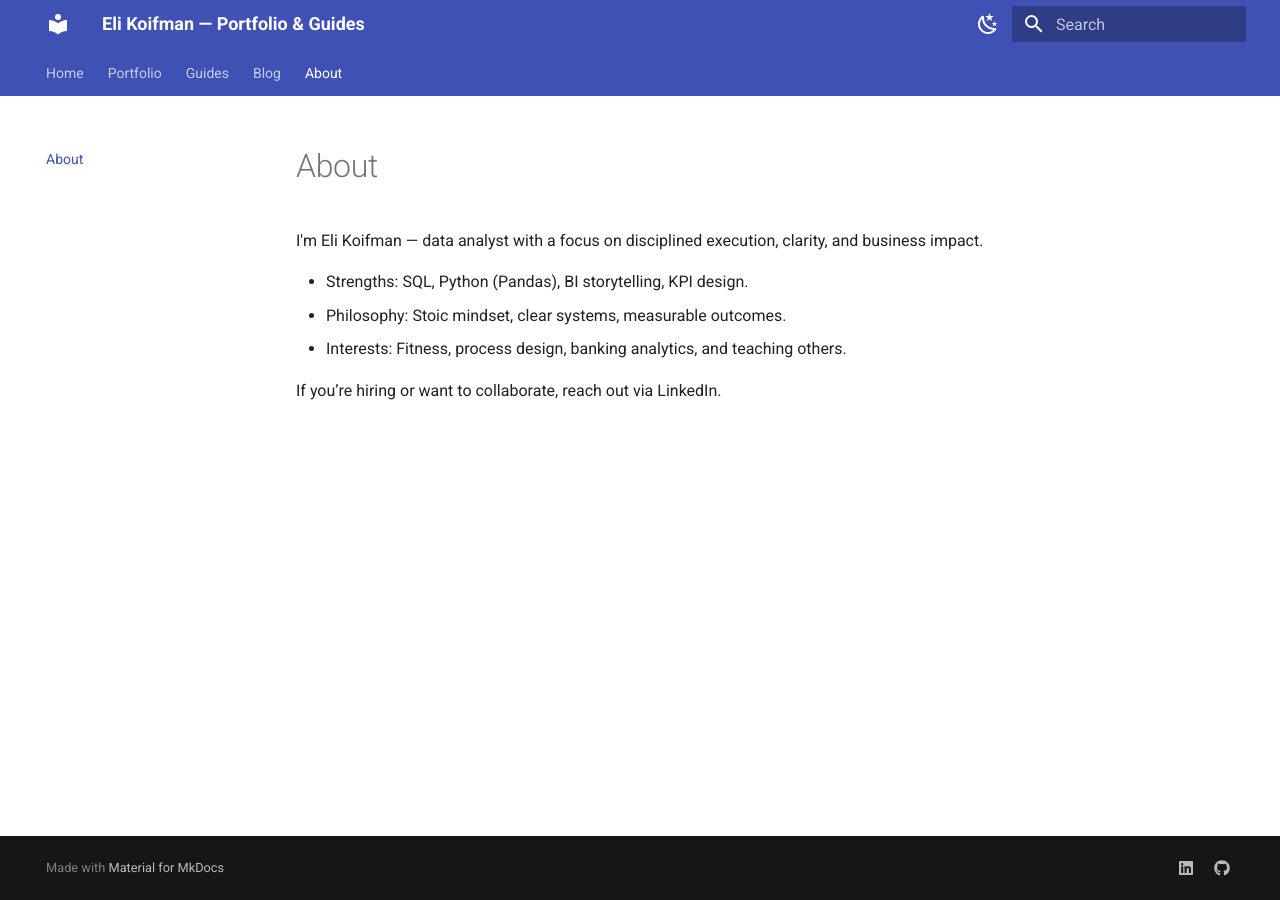
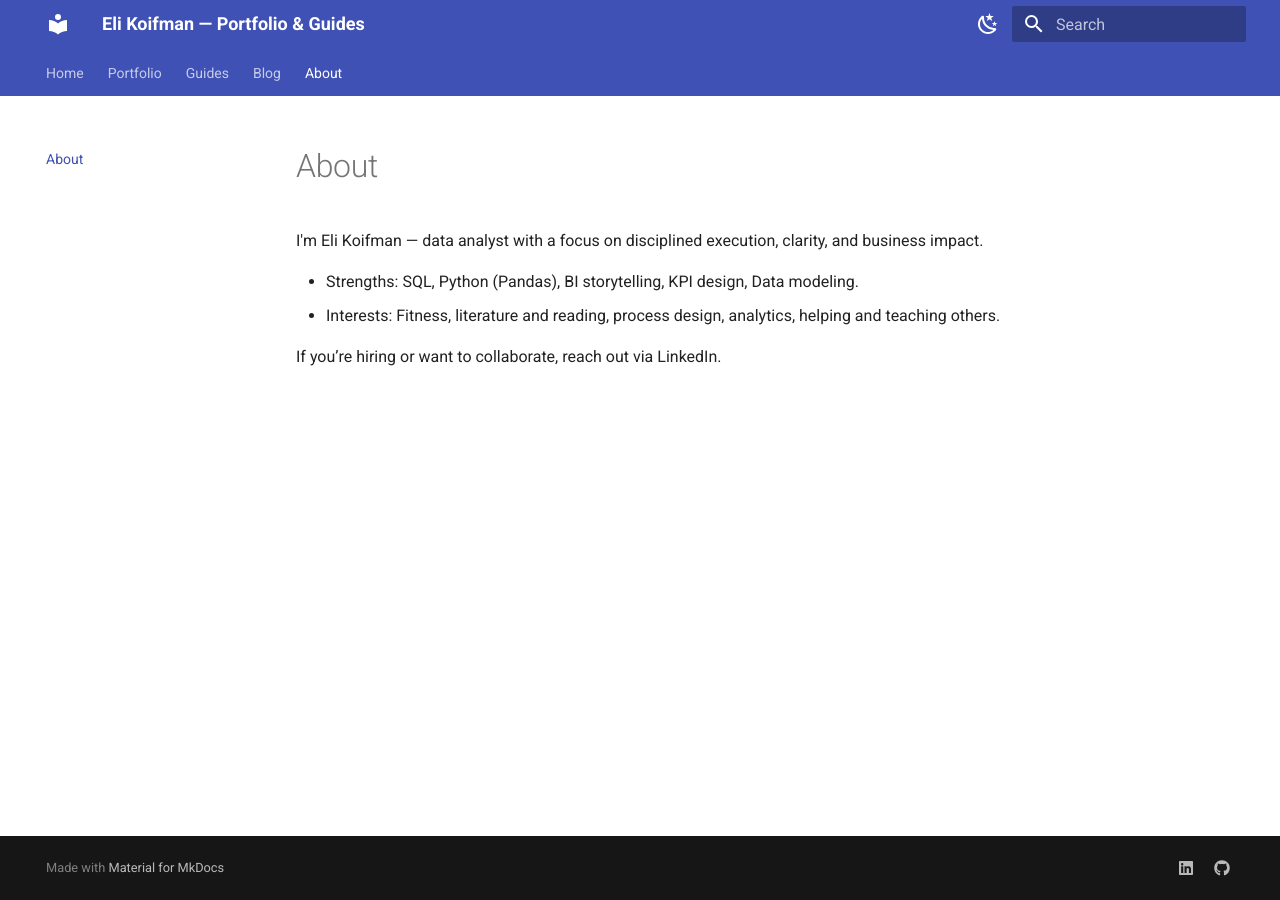
Before and after one commit to ELIKOIFMAN/Eli-Portfolio, an MkDocs documentation site: the page built from content/about.md, in a window 1280 px wide. Built offline with MkDocs 1.6.1 and Material for MkDocs 9.7.7, drawn with Linux system fonts in a browser that asks for light colours.

Commit message:
few fixes
python guide was deleted as its not aligned with the site goal.
changes in the information of varies sections of the site

```diff
--- a/content/about.md
+++ b/content/about.md
@@ -2,8 +2,7 @@
 
 I'm Eli Koifman — data analyst with a focus on disciplined execution, clarity, and business impact.
 
-- Strengths: SQL, Python (Pandas), BI storytelling, KPI design.
-- Philosophy: Stoic mindset, clear systems, measurable outcomes.
-- Interests: Fitness, process design, banking analytics, and teaching others.
+- Strengths: SQL, Python (Pandas), BI storytelling, KPI design, Data modeling.
+- Interests: Fitness, literature and reading, process design, analytics, helping and teaching others.
 
 If you’re hiring or want to collaborate, reach out via LinkedIn.
--- a/mkdocs.yml
+++ b/mkdocs.yml
@@ -44,8 +44,6 @@ nav:
           - Pandas Overview: guides/pandas/index.md
           - GroupBy Patterns: guides/pandas/groupby-patterns.md
           - Merge & Join: guides/pandas/merge-join.md
-      - Python:
-          - Python Overview: guides/python/index.md
   - Blog:
       - Coming Soon: blog/index.md
   - About: about.md
```
Also changed, not shown: content/guides/python/index.md (deleted, +0 -5 lines), content/index.md (+3 -2 lines), content/portfolio/index.md (+1 -0 lines).
